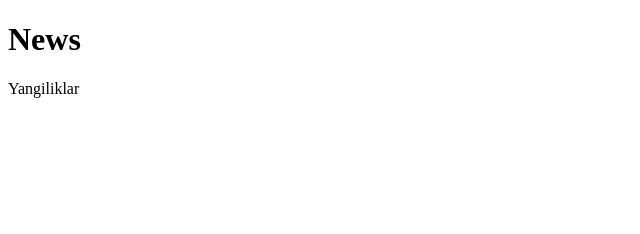
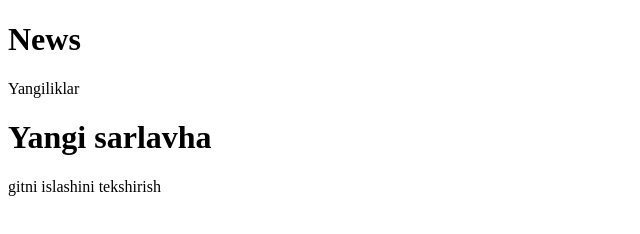
Before and after one commit to Bmurodov00/git-fundamentals, a plain HTML site: page index.html in a window 1280 px wide. Shown: the whole page, without its empty margins (0-640 px from the left). Drawn offline with Linux system fonts and the light colour scheme.

Commit message:
Add new paragraph

```diff
--- a/index.html
+++ b/index.html
@@ -9,5 +9,7 @@
 <body>
 <h1>News</h1>
 <p>Yangiliklar</p>
+<h1>Yangi sarlavha</h1>
+<p>gitni islashini tekshirish</p>
 </body>
 </html>
```
